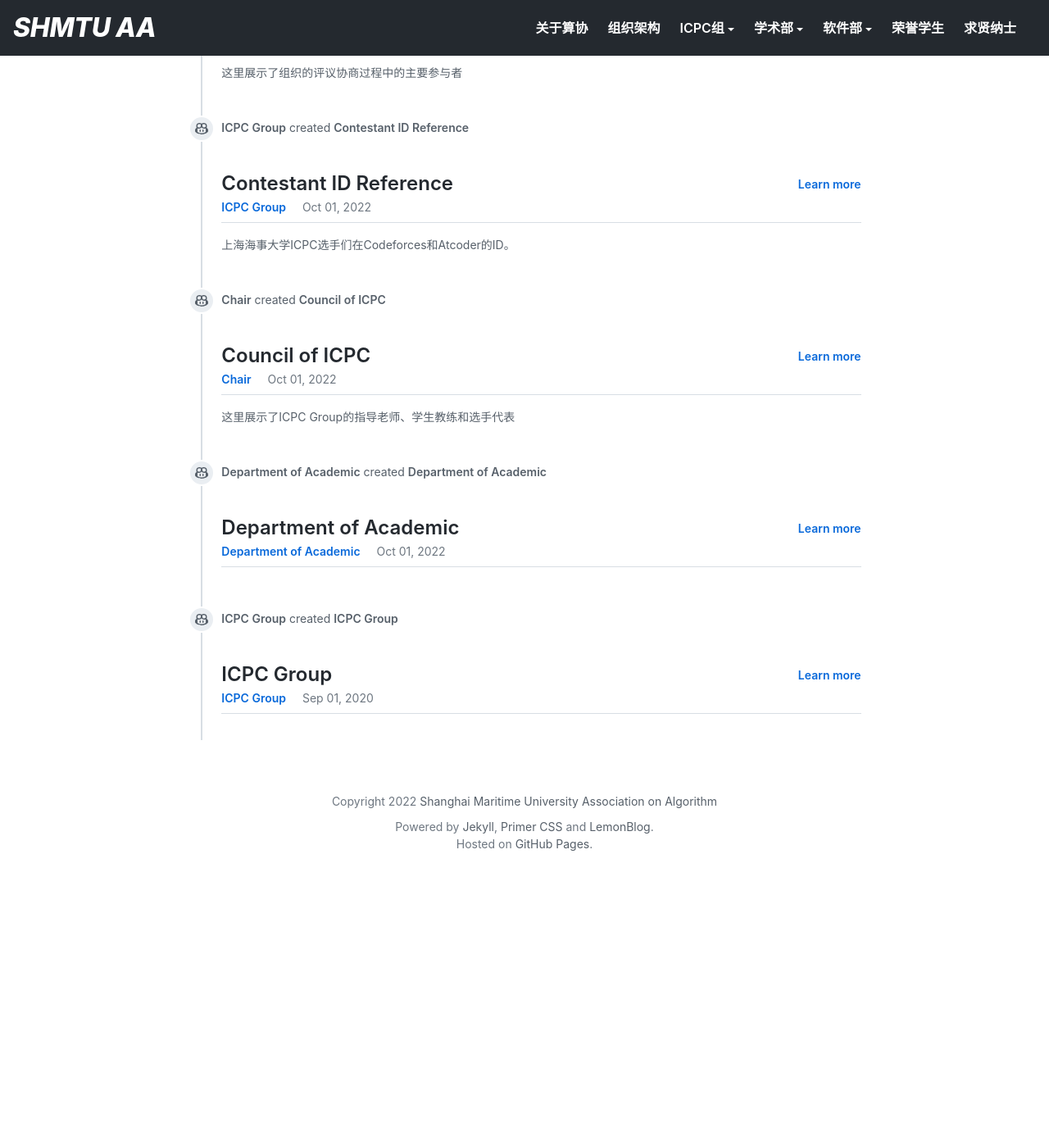
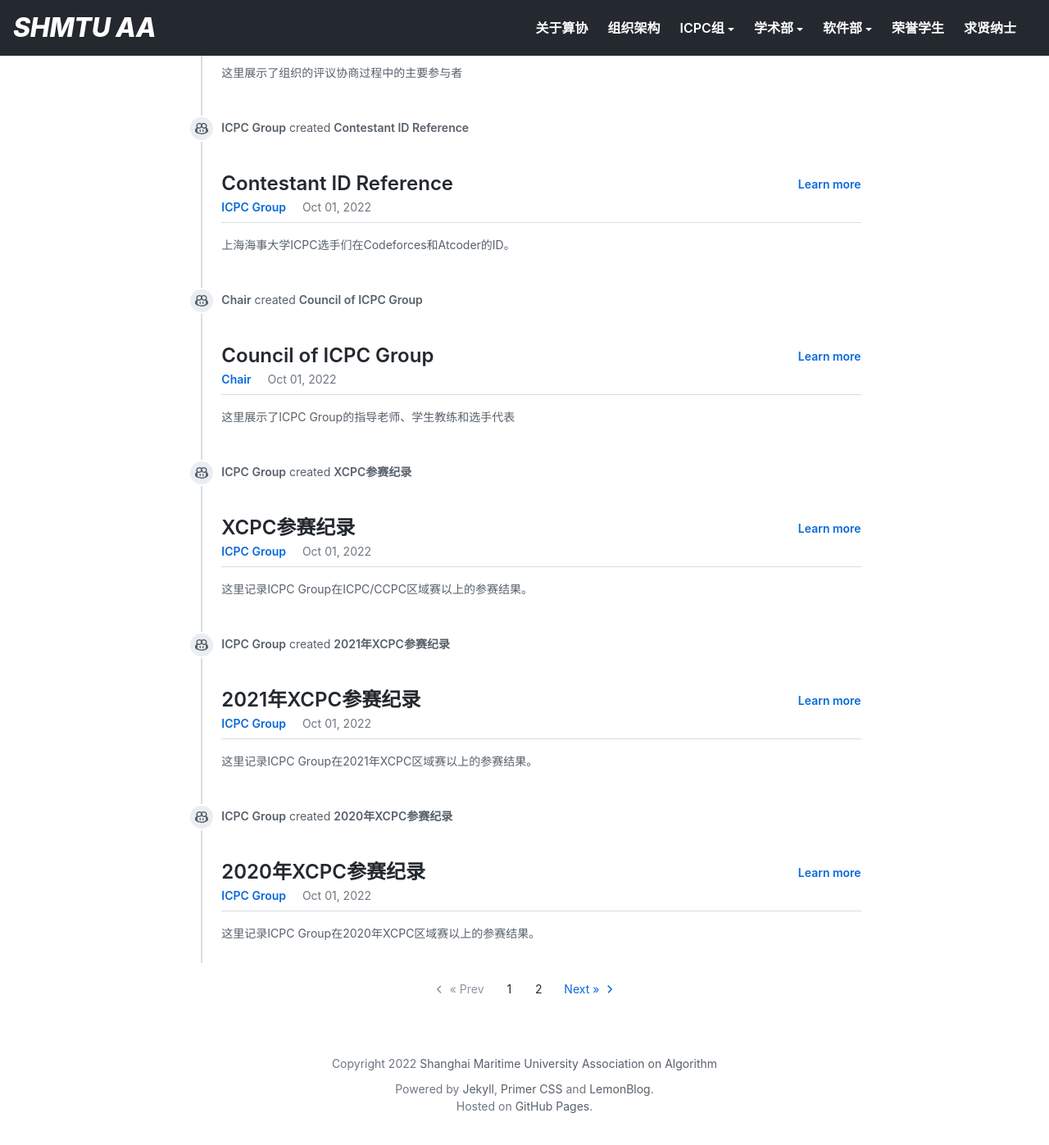
Before and after one commit to shmtuaa/shmtuaa.org, a Jekyll site: the page built from index.html, in a window 1280 px wide and 1400 px high, scrolled down 1315 px. Shown: the top 1397 px of the window at 82% size. Built offline with Jekyll 4.4.1, drawn with Linux system fonts in a browser that asks for light colours; the list of posts is cut into pages by our own code; before the commit the page ends 2395 px from its top, so only the background shows below that; some of the changed lines change nothing that is shown.

Commit message:
Update content

```diff
--- a/_includes/header.html
+++ b/_includes/header.html
@@ -17,7 +17,9 @@
 
             <ul class="dropdown-menu dropdown-menu-se">
                 <li><a class="dropdown-item hide-lg" href="{{ site.baseurl }}/icpc">简介</a></li>
+                <li><a class="dropdown-item hide-lg" href="{{ site.baseurl }}/constitutionicpc">规章制度</a></li>
                 <li><a class="dropdown-item hide-lg" href="{{ site.baseurl }}/councilicpc">组织结构</a></li>
+                <li><a class="dropdown-item hide-lg" href="{{ site.baseurl }}/contest_records">参赛纪录</a></li>
                 <li><a class="dropdown-item hide-lg" href="{{ site.baseurl }}/icpcid">选手ID</a></li>
             </ul>
         </details>
@@ -66,8 +68,10 @@
                 <li><a class="dropdown-item hide-lg" href="{{ site.baseurl }}/council">组织架构</a></li>
                 <div class="dropdown-header">ICPC组</div>
                 <li><a class="dropdown-item" href="{{ site.baseurl }}/icpc">简介</a></li>
+                <li><a class="dropdown-item" href="{{ site.baseurl }}/constitutionicpc">规章制度</a></li>
+                <li><a class="dropdown-item" href="{{ site.baseurl }}/councilicpc">组织结构</a></li>
+                <li><a class="dropdown-item" href="{{ site.baseurl }}/contest_records">参赛纪录</a></li>
                 <li><a class="dropdown-item" href="{{ site.baseurl }}/icpcid">选手ID</a></li>
-                <li><a class="dropdown-item" href="{{ site.baseurl }}/councilicpc">组织结构</a></li>
                 <div class="dropdown-header">学术部</div>
                 <li><a class="dropdown-item" href="{{ site.baseurl }}/academic">简介</a></li>
                 <div class="dropdown-header">软件部</div>
--- /dev/null
+++ b/_posts/2022-10-01-ICPC-constitution.md
@@ -0,0 +1,7 @@
+---
+permalink: /constitutionicpc
+title: Constitution of ICPC Group
+author: chair
+layout: post
+excerpt: 这是ICPC Group的规章制度。
+---
--- /dev/null
+++ b/_posts/2022-10-01-ICPC-contest-record-2020.md
@@ -0,0 +1,56 @@
+---
+permalink: /contest_record_2020
+title: 2020年XCPC参赛纪录
+author: icpc
+layout: post
+excerpt: 这里记录ICPC Group在2020年XCPC区域赛以上的参赛结果。
+---
+
+## 45th ICPC Shanghai Regional
+
+志愿者：徐鑫
+
+| 队伍    | Team           | 队员一 | 队员二 | 队员三 |
+|:------|:---------------|----:|----:|----:|
+| 最后的波纹 | Saigo no Hamon | 李梁裕 | 杜逸杰 | 朱恩贝 |
+
+## 45th ICPC Nanjing Regional
+
+志愿者：朱嘉俊 杨继杰
+
+| 队伍    | Team                | 队员一 | 队员二 | 队员三 |
+|:------|:--------------------|----:|----:|----:|
+| 好自为之  | How's the weather   | 陈嘉骏 |  邓明 | 王啸凡 |
+| 智慧湖水怪 | Wisdom Lake Monster | 陈宇轩 |  张杰 | 张思越 |
+
+## 45th ICPC Jinan Regional
+
+志愿者：黄鹏飞
+
+| 队伍    | Team               | 队员一 | 队员二 | 队员三 |
+|:------|:-------------------|----:|----:|----:|
+| 海事动物园 | monkey_donkey_mule | 龚鹤洋 | 王鹏飞 | 孙思进 |
+
+## 45th ICPC Kunming Regional
+
+志愿者：杜沛嵘 孙思进
+
+| 队伍           | Team             | 队员一 | 队员二 | 队员三 |
+|:-------------|:-----------------|----:|----:|----:|
+| 钟姐脱单群        | 5DARKY           |  刘静 | 刘鑫蕊 | 梁警予 |
+| 海燕山铁树        | i-tree of petrel |  徐鑫 | 杨隽沣 | 朱嘉俊 |
+| +Qq看海事小仙女    | GPA 4.0 Please   | 张城铭 | 朱添琦 | 牛聪昊 |
+| 上上下下左右左右BABA | Who's Your Daddy | 陈宇轩 | 张思越 | 黄鹏飞 |
+
+## 45th ICPC Yinchuan Regional
+
+| 队伍            | Team                  | 队员一 | 队员二 | 队员三 |
+|:--------------|:----------------------|----:|----:|----:|
+| 用毒毒毒蛇会不会被毒毒死啊 | Poisoning a Viper     | 龚鹤洋 |  周金 |  邓明 |
+| 崩坏永存          | HONKAI IMPACT FOREVER | 孙思进 | 胡小川 |  陈晰 |
+
+## 45th ICPC Macau Regional
+
+| 队伍    | Team           | 队员一 | 队员二 | 队员三 |
+|:------|:---------------|----:|----:|----:|
+| 最后的波纹 | Saigo no Hamon | 李梁裕 | 杜逸杰 | 朱恩贝 |
--- /dev/null
+++ b/_posts/2022-10-01-ICPC-contest-record-2021.md
@@ -0,0 +1,48 @@
+---
+permalink: /contest_record_2021
+title: 2021年XCPC参赛纪录
+author: icpc
+layout: post
+excerpt: 这里记录ICPC Group在2021年XCPC区域赛以上的参赛结果。
+---
+
+## 46th ICPC Shanghai Regional
+
+志愿者：张晴晴 陈晰
+
+| 队伍      | Team                | 队员一 | 队员二 | 队员三 |
+|:--------|:--------------------|----:|----:|----:|
+| 小白小白向前冲 | Newbie move forward | 杜沛嵘 | 常瑞妍 | 张晴晴 |
+| 圣嘉然的信徒  | Diana's Cerberus    |  徐鑫 |  应懿 | 洪一芃 |
+
+## 46th ICPC Nanjing Regional
+
+| 队伍    | Team         | 队员一 | 队员二 | 队员三 |
+|:------|:-------------|----:|----:|----:|
+| 海事炊事班 | Seaside Cook | 李梁裕 | 杜逸杰 |  周金 |
+| 临港难铜  | Seaside Guy  | 张思越 | 陈宇轩 | 龚鹤洋 |
+
+## 46th ICPC Kunming Regional
+
+| 队伍         | Team                         | 队员一 | 队员二 | 队员三 |
+|:-----------|:-----------------------------|----:|----:|----:|
+| 昆明考全蛙      | Kunming Roasted WA           |  周金 | 杜逸杰 |  应懿 |
+| 海事铁矿加工有限公司 | Iron Ore Processing Co, Ltd. | 胡小川 | 张城铭 | 李驰科 |
+| 渴能不秽       | Thirsty to not filthy        |  邓明 | 张思越 | 潘飞扬 |
+
+## 2021 CCPC 广州站
+
+志愿者：邓明
+
+| 队伍   | 队员一 | 队员二 | 队员三 |
+|:-----|----:|----:|----:|
+| 崩坏永存 | 胡小川 | 吴宇轩 | 洪一芃 |
+
+## 2021 CCPC 女生专场
+
+志愿者：张潆匀
+
+| 队伍       | 队员一 | 队员二 | 队员三 |
+|:---------|----:|----:|----:|
+| 来了姐妹们    |  刘静 | 刘鑫蕊 | 王潇潇 |
+| 小菜和她的朋友们 | 杜沛嵘 | 常瑞妍 | 张晴晴 |
--- /dev/null
+++ b/_posts/2022-10-01-ICPC-contest-record.md
@@ -0,0 +1,11 @@
+---
+permalink: /contest_record
+title: XCPC参赛纪录
+author: icpc
+layout: post
+excerpt: 这里记录ICPC Group在ICPC/CCPC区域赛以上的参赛结果。
+---
+
+### [2020年XCPC参赛纪录](/contest_record_2020)
+
+### [2021年XCPC参赛纪录](/contest_record_2021)
--- a/_posts/2022-10-01-ICPC-council.md
+++ b/_posts/2022-10-01-ICPC-council.md
@@ -1,6 +1,6 @@
 ---
 permalink: /councilicpc
-title: Council of ICPC
+title: Council of ICPC Group
 author: chair
 layout: post
 excerpt: 这里展示了ICPC Group的指导老师、学生教练和选手代表
```
